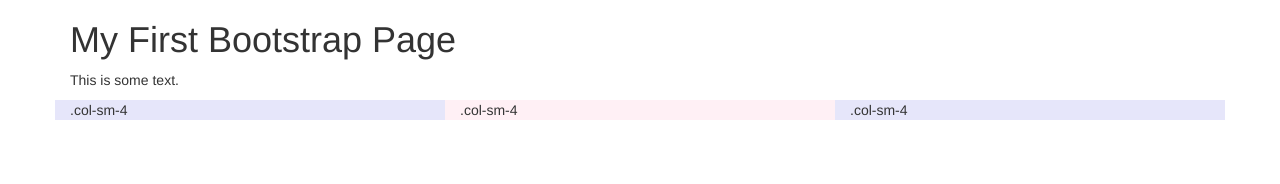
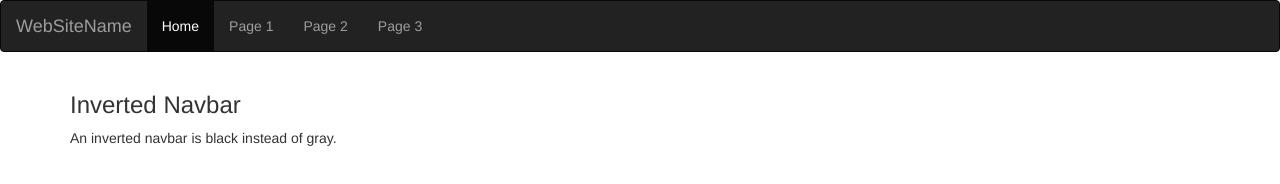
Before and after one commit to rizzles38/MariaWebsite, a plain HTML site: page bootstraptest.html in a window 1280 px wide. Drawn offline with nearby package versions, Linux system fonts and the light colour scheme.

Commit message:
Trying a navbar

```diff
--- a/bootstraptest.html
+++ b/bootstraptest.html
@@ -10,15 +10,23 @@
 </head>
 <body>
 
+ <nav class="navbar navbar-inverse">
+  <div class="container-fluid">
+    <div class="navbar-header">
+      <a class="navbar-brand" href="#">WebSiteName</a>
+    </div>
+    <ul class="nav navbar-nav">
+      <li class="active"><a href="#">Home</a></li>
+      <li><a href="#">Page 1</a></li>
+      <li><a href="#">Page 2</a></li>
+      <li><a href="#">Page 3</a></li>
+    </ul>
+  </div>
+</nav>
+
 <div class="container">
-  <h1>My First Bootstrap Page</h1>
-  <p>This is some text.</p>
-  <div class="row">
-    <div class="col-sm-4" style="background-color:lavender;">.col-sm-4</div>
-    <div class="col-sm-4" style="background-color:lavenderblush;">.col-sm-4</div>
-    <div class="col-sm-4" style="background-color:lavender;">.col-sm-4</div>
-  </div>
+  <h3>Inverted Navbar</h3>
+  <p>An inverted navbar is black instead of gray.</p>
 </div>
-
 </body>
 </html>
```
